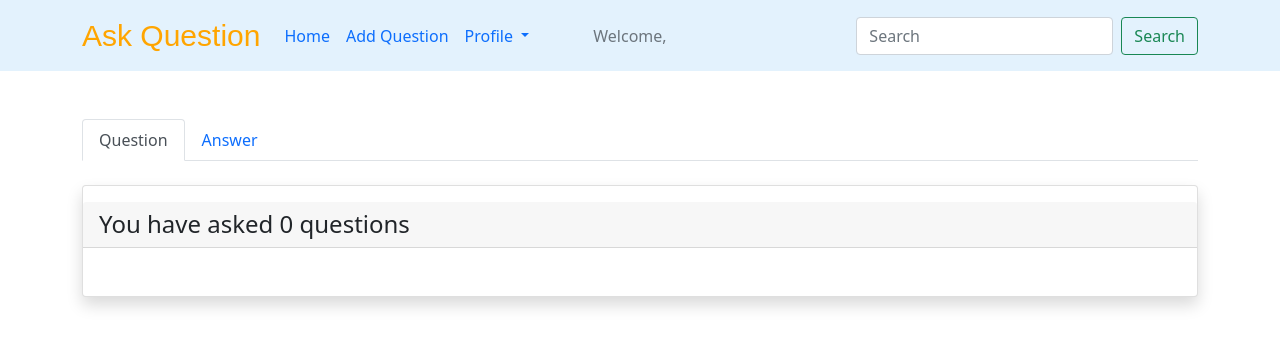
After one commit to Arsha-Meenu/Dj-DRF-with-React-Frontend, a Django app: page /questions/list/ in a window 1280 px wide. The commit adds this page. Shown: the top 347 px of the page. Run offline with Django 4.2, Linux system fonts and the light colour scheme; a user stored in the database is signed in; data that the repository does not hold is empty; some libraries are stand-ins or nearby versions.

Commit message:
Q&A crud and search till here

```diff
--- a/Blog/apps/questions/urls.py
+++ b/Blog/apps/questions/urls.py
@@ -5,7 +5,10 @@ urlpatterns = [
     path('', question_list,name ='question-list'),
     path('create/', question_create, name='question-create'),
     path('details/<slug:slug>/', question_details, name='question-details'),
-    path('update/<slug:slug>/', question_update, name='question-update'),
-    path('delete/<slug:slug>/', question_delete, name='question-delete'),
+    path('update/question/<slug:slug>/', question_update, name='question-update'),
+    path('delete/question/<slug:slug>/', question_delete, name='question-delete'),
+    path('update/answer/<int:id>/', answer_update, name='answer-update'),
+    path('delete/answer/<int:id>/', answer_delete, name='answer-delete'),
+    path('list/', list_question_answer, name='list-question-answer'),
 
 ]
--- a/Blog/apps/questions/views.py
+++ b/Blog/apps/questions/views.py
@@ -1,29 +1,38 @@
 from django.shortcuts import render,get_object_or_404,redirect
 from .models import Question,Answer
 from .forms import QuestionCreateForm,AnswerCreateForm
+from django.contrib.auth.decorators import login_required
 
+
+@login_required
 def question_list(request):
-    question_list = Question.objects.all().order_by('-created_at')
+
+    if 'search' in request.GET:
+        search = request.GET['search']
+        question_list = Question.objects.filter(title__icontains = search).order_by('-created_at')
+    else:
+        question_list = Question.objects.all().order_by('-created_at')
     return render(request,'questions/question_list.html',{'question_list':question_list})
 
-
+@login_required
 def question_details(request,slug):
     question = get_object_or_404(Question,slug = slug)
     answers = Answer.objects.filter(question = question)
     # adding answer
     if request.method == 'POST':
-
-        form = AnswerCreateForm(request.POST)
-        if form.is_valid():
-            answer = form.save(commit=False)
+        answer_form = AnswerCreateForm(request.POST)
+        if answer_form.is_valid():
+            answer = answer_form.save(commit=False)
             answer.question = question
             answer.author = request.user
             answer.save()
             return redirect('question-details',slug = question.slug)
     else:
-        form = AnswerCreateForm()
-    return  render(request,'questions/question_details.html',{'question':question,'answers':answers,'form':form})
+        answer_form = AnswerCreateForm()
+    return  render(request,'questions/question_details.html',{'question':question,'answers':answers,'answer_form':answer_form})
 
+
+@login_required
 def question_create(request):
     if request.method == 'POST':
         question_form = QuestionCreateForm(request.POST)
@@ -36,6 +45,8 @@ def question_create(request):
         question_form = QuestionCreateForm()
     return render(request,'questions/create_question.html',{'question_form':question_form})
 
+
+@login_required
 def question_update(request,slug):
     question = get_object_or_404(Question,slug = slug)
     question_form = QuestionCreateForm(request.POST or None,instance=question)
@@ -45,7 +56,31 @@ def question_update(request,slug):
     return render(request, 'questions/create_question.html', {'question_form': question_form})
 
 
+@login_required
 def question_delete(request,slug):
     question = get_object_or_404(Question,slug = slug)
     question.delete()
     return redirect('question-list')
+
+@login_required
+def answer_update(request,id):
+    answer = get_object_or_404(Answer,id = id)
+    answer_form = AnswerCreateForm(request.POST or None,instance=answer)
+    if answer_form.is_valid():
+        answer_form.save()
+        return redirect('question-details',slug = answer.question.slug)
+    return render(request, 'questions/update_answer.html', {'answer_form': answer_form})
+
+
+@login_required
+def answer_delete(request,id):
+    answer = get_object_or_404(Answer,id = id)
+    answer.delete()
+    return redirect('question-details',slug = answer.question.slug)
+
+
+@login_required
+def list_question_answer(request):
+    questions = Question.objects.filter(author = request.user).order_by('-created_at')
+    answers = Answer.objects.filter(author = request.user).order_by('-created_at')
+    return render(request,'questions/list_qus_ans.html',{'questions':questions,'answers':answers})
--- a/Blog/apps/users/urls.py
+++ b/Blog/apps/users/urls.py
@@ -1,6 +1,6 @@
 from django.urls import path
 from django.contrib.auth.views import LoginView,LogoutView,PasswordChangeView,PasswordChangeDoneView
-from .views import register
+from .views import register,profile_change
 
 
 
@@ -10,5 +10,7 @@ urlpatterns = [
     path('logout/', LogoutView.as_view(), name='user_logout'),
     path('register/', register, name='register'),
     path('password-change/', PasswordChangeView.as_view(), name='password-change'),
-    path('password-change-done/', PasswordChangeDoneView.as_view(), name='password_change_done'),
+    # path('password-change-done/', PasswordChangeDoneView.as_view(), name='password_change_done'),
+    path('profile-change/', profile_change, name='profile-change'),
+
 ]
--- /dev/null
+++ b/Blog/templates/questions/list_qus_ans.html
@@ -0,0 +1,76 @@
+{% extends 'registration/base.html' %}
+
+
+
+{% load crispy_forms_tags %}
+
+
+{% block title %}Listing Questions{% endblock %}
+
+
+
+{% block style %}
+<style>
+
+    .link-style{
+            text-decoration:none;
+            color:black
+    }
+
+    .link-style:hover{
+            text-decoration:none;
+            color:gray
+    }
+
+  </style>
+{% endblock %}
+
+
+{% block body %}
+{% include 'questions/navbar.html' %}
+<div class="container mt-5">
+  <ul class="nav nav-tabs" id="myTab" role="tablist">
+    <li class="nav-item" role="presentation">
+      <button class="nav-link active" id="home-tab" data-bs-toggle="tab" data-bs-target="#home-tab-pane" type="button" role="tab" aria-controls="home-tab-pane" aria-selected="true">Question</button>
+    </li>
+    <li class="nav-item" role="presentation">
+      <button class="nav-link" id="profile-tab" data-bs-toggle="tab" data-bs-target="#profile-tab-pane" type="button" role="tab" aria-controls="profile-tab-pane" aria-selected="false">Answer</button>
+    </li>
+
+  </ul>
+  <div class="tab-content" id="myTabContent">
+    <div class="tab-pane fade show active" id="home-tab-pane" role="tabpanel" aria-labelledby="home-tab" tabindex="0">
+      <div class="card mt-4 py-3 shadow">
+        <h4 class="card-header">
+          You have asked {{questions.count}} questions</h4>
+        <div class="card-body">
+          {% for question in questions %}
+          <p class="card-text "> <a href="{% url 'question-details' question.slug%}" class="link-style">{{question.title}}</a> </p>
+           <a class="btn btn-outline-danger btn-sm mx-3 mt-3" href="{% url 'question-delete' question.slug %}">Delete</a>
+          <a class="btn btn-outline-warning btn-sm mx-3 mt-3" href="{% url 'question-update' question.slug %}">Update</a><hr>
+          <br>
+          {% endfor %}
+
+        </div>
+      </div>
+    </div>
+    <div class="tab-pane fade" id="profile-tab-pane" role="tabpanel" aria-labelledby="profile-tab" tabindex="0">
+
+      <div class="card mt-4 py-3 shadow">
+        <h4 class="card-header">
+          You have answered {{answers.count}} questions.</h4>
+        <div class="card-body">
+          {% for answer in answers %}
+          <p class="card-text "> {{answer.description}} </p>
+           <a class="btn btn-outline-danger btn-sm mx-3 mt-3" href="{% url 'answer-delete' answer.id %}">Delete</a>
+          <a class="btn btn-outline-warning btn-sm mx-3 mt-3" href="{% url 'answer-update' answer.id %}">Update</a><hr>
+          <br>
+          {% endfor %}
+
+        </div>
+      </div>
+    </div>
+  </div>
+</div>
+
+{% endblock %}
--- a/Blog/templates/questions/navbar.html
+++ b/Blog/templates/questions/navbar.html
@@ -30,13 +30,13 @@
           </a>
           <ul class="dropdown-menu" aria-labelledby="navbarDropdown">
             <li><a class="dropdown-item" href="{% url 'password-change' %}">Change Password</a></li>
-            <li><a class="dropdown-item" href="{% url 'user_logout' %}">Change Account</a></li>
-            <li><a class="dropdown-item" href="{% url 'user_logout' %}">Question and Answer</a></li>
+            <li><a class="dropdown-item" href="{% url 'profile-change' %}">Change Account</a></li>
+            <li><a class="dropdown-item" href="{% url 'list-question-answer' %}">Question and Answer</a></li>
             <li><a class="dropdown-item" href="{% url 'user_logout' %}">Logout</a></li>
           </ul>
         </li>
         <li class="nav-item mx-5">
-            <a class="nav-link disabled" href="#" tabindex="-1" aria-disabled="true">Welcome, {{request.user.username}}</a>
+          <a class="nav-link disabled" href="#" tabindex="-1" aria-disabled="true">Welcome, {{request.user.first_name }} {{request.user.last_name}}</a>
         </li>
         {% else %}
         <li class="nav-item">
@@ -49,7 +49,7 @@
 
       </ul>
       <form class="d-flex">
-        <input class="form-control me-2" type="search" placeholder="Search" aria-label="Search">
+        <input class="form-control me-2" type="search" placeholder="Search" aria-label="Search" name = 'search'>
         <button class="btn btn-outline-success" type="submit">Search</button>
       </form>
     </div>
--- a/Blog/templates/registration/login.html
+++ b/Blog/templates/registration/login.html
@@ -1,11 +1,7 @@
-
 
 {% extends 'registration/base.html' %}
 
-
-
 {% load crispy_forms_tags %}
-
 
 {% block title %}Login {% endblock %}
 
@@ -66,7 +62,5 @@
 
 
       </div>
-
-
 </div>
 {% endblock %}
--- a/Blog/templates/registration/password_change_done.html
+++ b/Blog/templates/registration/password_change_done.html
@@ -15,12 +15,8 @@
 
 
 {% block body %}
-
-
   <div class="container mt-5 password-style">
-
     <h3> Password Changed</h3>
-      <p>Your password hasbeen changed</p>
-
+      <p>Your password has been changed</p>
   </div>
 {% endblock %}
```
Also changed, not shown: Blog/apps/users/forms.py (added, +9 -0 lines), Blog/apps/users/views.py (+17 -1 lines), Blog/templates/questions/question_details.html (+6 -1 lines), Blog/templates/questions/update_answer.html (added, +33 -0 lines), Blog/templates/registration/profile.html (added, +40 -0 lines), Blog/templates/articles/article.html (indentation only). Lines whose indentation alone changed are shown as unchanged.
